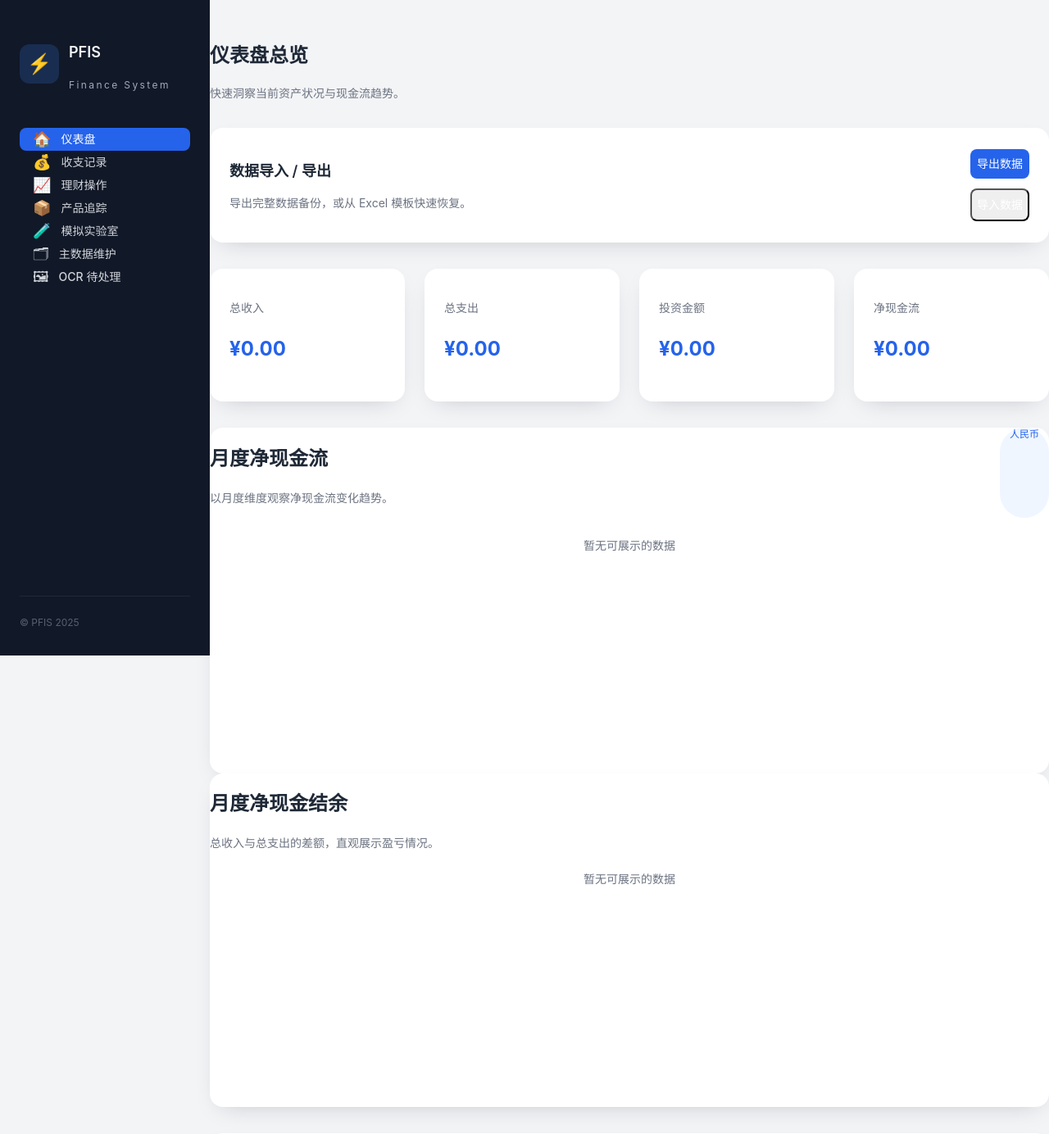
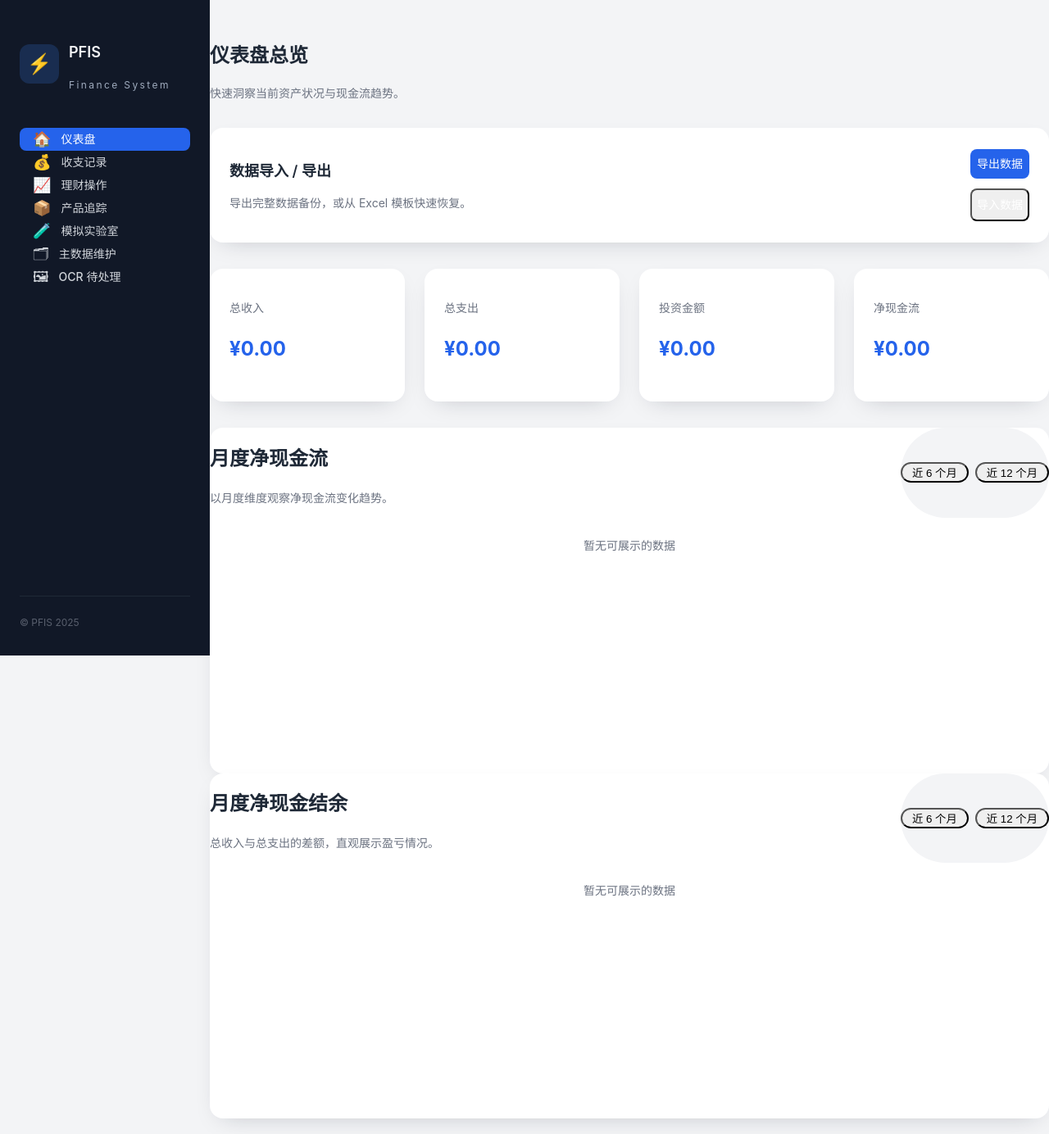
Before and after one commit to gzxsprite-cmd/PFIS, a FastAPI app: page / in a window 1280 px wide. Shown: the top 1384 px of the page at 82% size. Run offline with FastAPI, Linux system fonts and the light colour scheme; some libraries are stand-ins or nearby versions.

Commit message:
Add range toggle for dashboard monthly charts

```diff
--- a/app/templates/dashboard.html
+++ b/app/templates/dashboard.html
@@ -55,14 +55,39 @@
           <h2 class="text-xl font-semibold text-gray-800">月度净现金流</h2>
           <p class="text-sm text-gray-500">以月度维度观察净现金流变化趋势。</p>
         </div>
-        <span class="self-start rounded-full bg-blue-50 px-3 py-1 text-xs font-medium text-blue-600">人民币</span>
+        <div class="flex items-center gap-2 rounded-full bg-gray-100 p-1 text-xs font-medium text-gray-600" data-range-group>
+          <button
+            type="button"
+            class="rounded-full px-3 py-1 transition data-[active=true]:bg-blue-600 data-[active=true]:text-white"
+            data-range="6"
+          >近 6 个月</button>
+          <button
+            type="button"
+            class="rounded-full px-3 py-1 transition data-[active=true]:bg-blue-600 data-[active=true]:text-white"
+            data-range="12"
+          >近 12 个月</button>
+        </div>
       </div>
       <div id="dashboard-cashflow" class="h-72"></div>
     </div>
     <div class="bg-white rounded-2xl shadow-md p-8 space-y-6">
+      <div class="flex flex-col gap-3 md:flex-row md:items-start md:justify-between">
         <div class="space-y-1">
           <h2 class="text-xl font-semibold text-gray-800">月度净现金结余</h2>
           <p class="text-sm text-gray-500">总收入与总支出的差额，直观展示盈亏情况。</p>
+        </div>
+        <div class="flex items-center gap-2 rounded-full bg-gray-100 p-1 text-xs font-medium text-gray-600" data-range-group>
+          <button
+            type="button"
+            class="rounded-full px-3 py-1 transition data-[active=true]:bg-blue-600 data-[active=true]:text-white"
+            data-range="6"
+          >近 6 个月</button>
+          <button
+            type="button"
+            class="rounded-full px-3 py-1 transition data-[active=true]:bg-blue-600 data-[active=true]:text-white"
+            data-range="12"
+          >近 12 个月</button>
+        </div>
       </div>
       <div id="dashboard-netcash" class="h-72"></div>
     </div>
@@ -102,30 +127,55 @@
 </section>
 <script>
   window.PFISPlotlyReady(function () {
-    const data = {{ monthly | tojson }};
-    const months = data.map((row) => row.month);
-    if (!data.length) {
+    const raw = {{ monthly | tojson }};
+    if (!raw.length) {
       document.getElementById('dashboard-cashflow').innerHTML = '<div class="flex h-full items-center justify-center text-sm text-gray-500">暂无可展示的数据</div>';
       document.getElementById('dashboard-netcash').innerHTML = '<div class="flex h-full items-center justify-center text-sm text-gray-500">暂无可展示的数据</div>';
       return;
     }
-    const incomeBar = {
+
+    const cashflowEl = document.getElementById('dashboard-cashflow');
+    const netcashEl = document.getElementById('dashboard-netcash');
+    const rangeGroups = document.querySelectorAll('[data-range-group]');
+
+    const baseLayout = {
+      margin: { t: 24, r: 48, b: 48, l: 56 },
+      template: 'plotly_white',
+      paper_bgcolor: 'transparent',
+      plot_bgcolor: 'transparent',
+      legend: { orientation: 'h', y: -0.2 },
+      xaxis: { title: '月份' },
+    };
+
+    function subset(range) {
+      const size = Math.min(range, raw.length);
+      return raw.slice(raw.length - size);
+    }
+
+    function render(range) {
+      const data = subset(range);
+      const months = data.map((row) => row.month);
+
+      Plotly.react(
+        cashflowEl,
+        [
+          {
             x: months,
             y: data.map((row) => row.income),
             type: 'bar',
             name: '总收入',
             marker: { color: '#2563eb' },
             hovertemplate: '收入: ¥%{y:.2f}<extra></extra>',
-    };
-    const expenseBar = {
+          },
+          {
             x: months,
             y: data.map((row) => row.expense),
             type: 'bar',
             name: '总支出',
             marker: { color: '#f97316' },
             hovertemplate: '支出: ¥%{y:.2f}<extra></extra>',
-    };
-    const ratioLine = {
+          },
+          {
             x: months,
             y: data.map((row) => row.investment_ratio),
             type: 'scatter',
@@ -135,57 +185,37 @@
             line: { color: '#10b981', width: 3 },
             marker: { color: '#0f766e', size: 8 },
             hovertemplate: '理财比例: %{y:.1%}<extra></extra>',
-    };
-    const layout = {
-      margin: { t: 24, r: 48, b: 48, l: 56 },
-      template: 'plotly_white',
-      paper_bgcolor: 'transparent',
-      plot_bgcolor: 'transparent',
+          },
+        ],
+        {
+          ...baseLayout,
           barmode: 'group',
-      legend: { orientation: 'h', y: -0.2 },
-      yaxis: {
-        title: '金额 (¥)',
-        rangemode: 'tozero',
+          yaxis: { title: '金额 (¥)', rangemode: 'tozero' },
+          yaxis2: { title: '理财投入比例', overlaying: 'y', side: 'right', tickformat: '.0%', rangemode: 'tozero' },
         },
-      yaxis2: {
-        title: '理财投入比例',
-        overlaying: 'y',
-        side: 'right',
-        tickformat: '.0%',
-        rangemode: 'tozero',
-      },
-      xaxis: {
-        title: '月份',
-      },
-    };
-    Plotly.newPlot('dashboard-cashflow', [incomeBar, expenseBar, ratioLine], layout, {
-      displayModeBar: false,
-      responsive: true,
+        { displayModeBar: false, responsive: true },
+      );
+
+      const netValues = data.map((row) => (typeof row.net_cash === 'number' ? row.net_cash : row.income - row.expense));
+      const cumulativeNet = data.map((row, index) => {
+        if (typeof row.cumulative_net_cash === 'number') {
+          return row.cumulative_net_cash;
+        }
+        return netValues.slice(0, index + 1).reduce((acc, value) => acc + value, 0);
       });
 
-    const netContainer = document.getElementById('dashboard-netcash');
-    const netValues = data.map((row) => (typeof row.net_cash === 'number' ? row.net_cash : row.income - row.expense));
-    let running = 0;
-    const cumulativeNet = data.map((row, index) => {
-      const value = typeof row.cumulative_net_cash === 'number' ? row.cumulative_net_cash : (running += netValues[index]);
-      if (typeof row.cumulative_net_cash !== 'number') {
-        running = value;
-      }
-      return value;
-    });
-
-    const netBar = {
+      Plotly.react(
+        netcashEl,
+        [
+          {
             x: months,
             y: netValues,
             type: 'bar',
             name: '净现金流',
-      marker: {
-        color: netValues.map((value) => (value >= 0 ? '#22c55e' : '#ef4444')),
+            marker: { color: netValues.map((value) => (value >= 0 ? '#22c55e' : '#ef4444')) },
+            hovertemplate: '净现金流: ¥%{y:.2f}<extra></extra>',
           },
-      hovertemplate: '净现金流: ¥%{y:.2f}<extra></extra>',
-    };
-
-    const cumulativeLine = {
+          {
             x: months,
             y: cumulativeNet,
             type: 'scatter',
@@ -195,28 +225,37 @@
             line: { color: '#0ea5e9', width: 3 },
             marker: { color: '#0284c7', size: 8 },
             hovertemplate: '累计净现金: ¥%{y:.2f}<extra></extra>',
-    };
-
-    Plotly.newPlot(
-      netContainer,
-      [netBar, cumulativeLine],
+          },
+        ],
         {
-        margin: { t: 24, r: 48, b: 48, l: 56 },
-        template: 'plotly_white',
-        paper_bgcolor: 'transparent',
-        plot_bgcolor: 'transparent',
+          ...baseLayout,
           yaxis: { title: '净现金流 (¥)', zeroline: true },
-        yaxis2: {
-          title: '累计净现金额 (¥)',
-          overlaying: 'y',
-          side: 'right',
-          showgrid: false,
-        },
-        xaxis: { title: '月份' },
-        legend: { orientation: 'h', y: -0.2 },
+          yaxis2: { title: '累计净现金额 (¥)', overlaying: 'y', side: 'right', showgrid: false },
         },
         { displayModeBar: false, responsive: true },
       );
+    }
+
+    function setActive(range) {
+      rangeGroups.forEach((group) => {
+        group.querySelectorAll('[data-range]').forEach((btn) => {
+          btn.dataset.active = btn.dataset.range === String(range);
+        });
+      });
+    }
+
+    rangeGroups.forEach((group) => {
+      group.addEventListener('click', (event) => {
+        const target = event.target.closest('[data-range]');
+        if (!target) return;
+        const selected = parseInt(target.dataset.range || '6', 10);
+        setActive(selected);
+        render(selected);
+      });
+    });
+
+    setActive(6);
+    render(6);
   });
 </script>
 {% endblock %}
```
Lines whose indentation alone changed are shown as unchanged.
